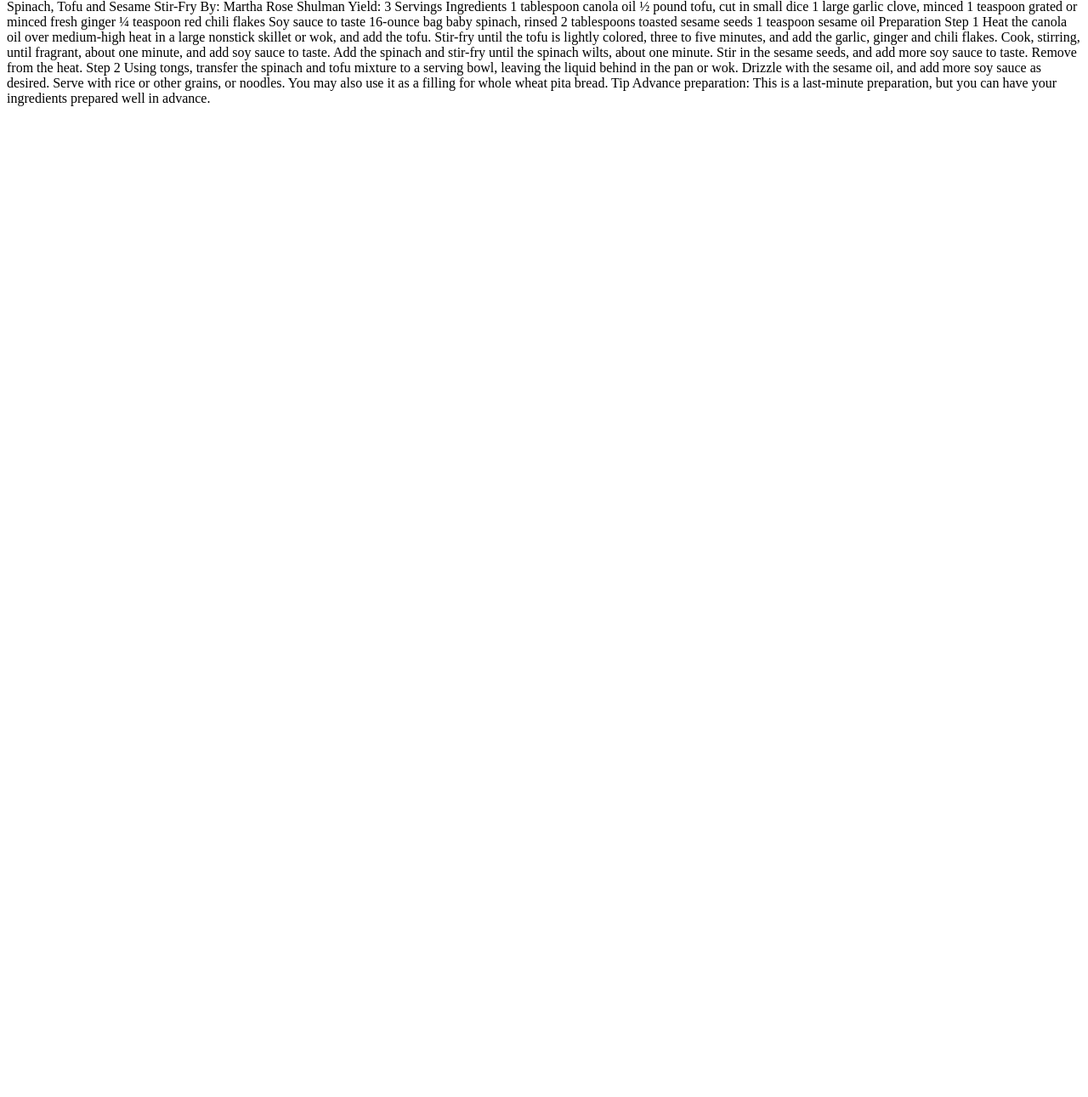
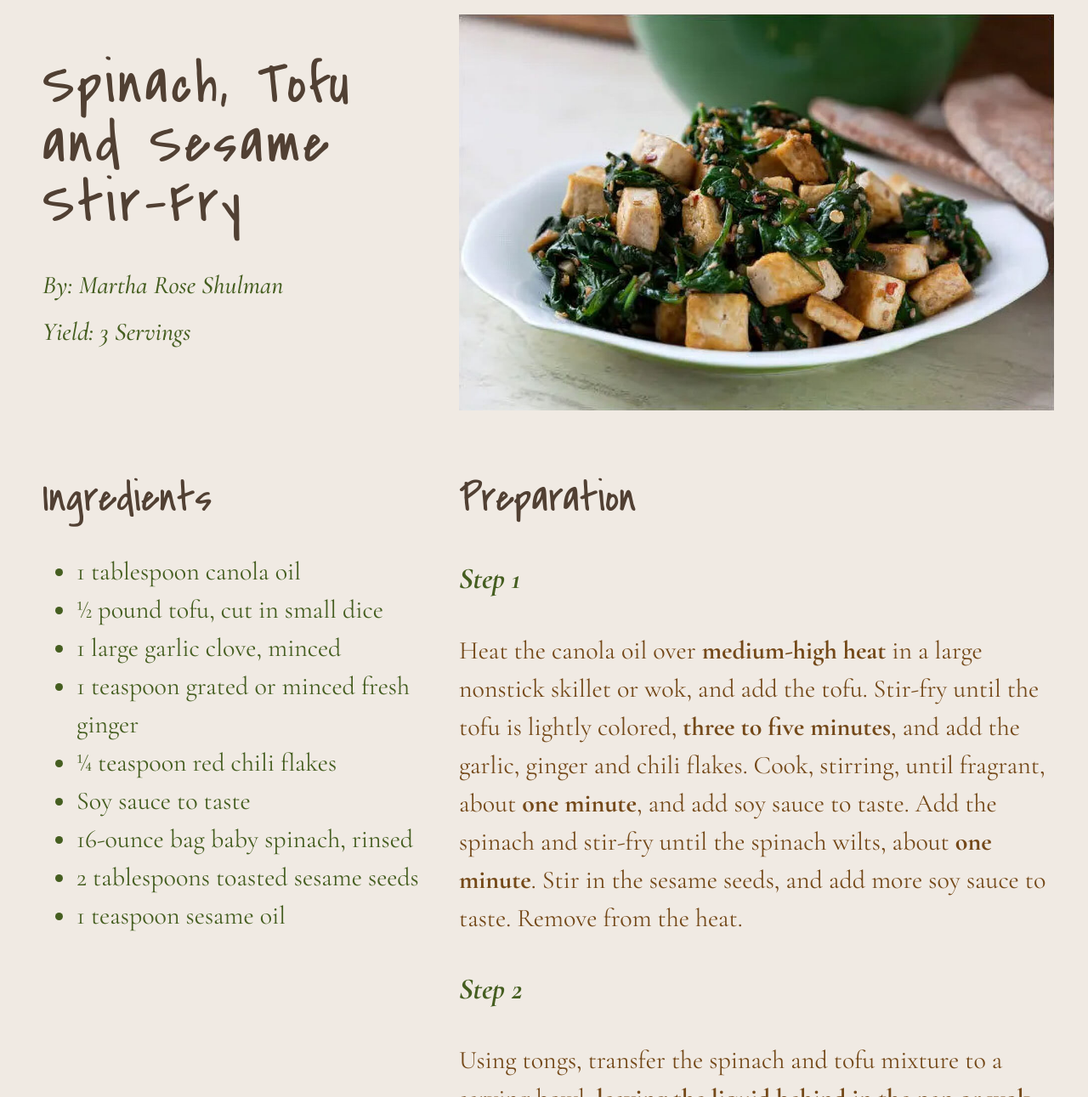
Before and after one commit to charlenellee/exercise7, a plain HTML site: page index.html in a window 1280 px wide. Shown: the part 9-1300 px from the top of the page at 85% size. Before the commit the page ends 800 px from the top, so only its background shows below. Drawn offline with nearby package versions, Linux system fonts and the light colour scheme.

Commit message:
Appearance changes

```diff
--- a/index.html
+++ b/index.html
@@ -1,30 +1,137 @@
 <!--This receipe is taken from https://cooking.nytimes.com/recipes/1012494-spinach-tofu-and-sesame-stir-fry -->
 
+<!DOCTYPE html>
+<html lang="en-ca">
+  <head>
+    <!--Made by Charlene Lee on October 29-->
+    <title>Exercise 8: Spinach Tofu Sesame Stir-Fry</title>
+    <meta charset="utf-8">
+    <!-- This is embed code for Google fonts-->
+    <link rel="preconnect" href="https://fonts.googleapis.com">
+    <link rel="preconnect" href="https://fonts.gstatic.com" crossorigin>
+    <link href="https://fonts.googleapis.com/css2?family=Cormorant+Garamond:ital,wght@0,300..700;1,300..700&family=Covered+By+Your+Grace&display=swap" rel="stylesheet">
+    <style>
+      body {
+        font-family: "Cormorant Garamond", serif;
+        font-weight: 400;
+        font-style: normal;
+        background-color: #f0eae3;
+        margin: 16px;
+        font-size: 20px;
+      }
 
+      .container {
+        width: 1200px;
+        margin: 0 auto;
+        display: grid;
+        grid-template-columns: 40% 60%;
+        gap: 10px;
+      }
 
-Spinach, Tofu and Sesame Stir-Fry
-By: Martha Rose Shulman
-Yield: 3 Servings
+      #site-title {
+        font-family: "Covered By Your Grace", cursive;
+        font-weight: 400;
+        font-style: normal;
+        font-size: 3.5em;
+        color: #514033;
+        line-height: 1em;
+        letter-spacing: 0.05em;
+      }
 
-Ingredients
+      .section-title {
+        font-size: 2.5em;
+        margin-bottom: 10px;
+      }
 
-1 tablespoon canola oil
-½ pound tofu, cut in small dice
-1 large garlic clove, minced
-1 teaspoon grated or minced fresh ginger
-¼ teaspoon red chili flakes
-Soy sauce to taste
-16-ounce bag baby spinach, rinsed
-2 tablespoons toasted sesame seeds
-1 teaspoon sesame oil
+      h1 {
+        font-family: "Covered By Your Grace", cursive;
+        font-weight: 400;
+        font-style: normal;
+        font-size: 2.5em;
+        color: #514033;
+      }
 
-Preparation
+      h2 {
+        color: #455e20;
+        font-size: 1.5em;
+        font-weight: 500;
+        font-style: italic;
+        line-height: 1em;
+      }
 
-Step 1
-Heat the canola oil over medium-high heat in a large nonstick skillet or wok, and add the tofu. Stir-fry until the tofu is lightly colored, three to five minutes, and add the garlic, ginger and chili flakes. Cook, stirring, until fragrant, about one minute, and add soy sauce to taste. Add the spinach and stir-fry until the spinach wilts, about one minute. Stir in the sesame seeds, and add more soy sauce to taste. Remove from the heat.
+      h3 {
+        color: #455e20;
+        font-weight: 700;
+        font-style: italic;
+        font-size: 1.75em;
+        line-height: 1.5em;
+      }
 
-Step 2
-Using tongs, transfer the spinach and tofu mixture to a serving bowl, leaving the liquid behind in the pan or wok. Drizzle with the sesame oil, and add more soy sauce as desired. Serve with rice or other grains, or noodles. You may also use it as a filling for whole wheat pita bread.
+      p {
+        color: #744919;
+        font-weight: 400;
+        font-size: 1.5em;
+        line-height: 1.5em;
+      }
 
-Tip
-Advance preparation: This is a last-minute preparation, but you can have your ingredients prepared well in advance.
+      ul {
+        color: #455e20;
+        font-weight: 400;
+        font-size: 1.5em;
+        line-height: 1.5em;
+      }
+
+      .grid-column-left-top,
+      .grid-column-right-top,
+      .grid-column-left-bottom,
+      .grid-column-right-bottom {
+        padding: 10px;
+      }
+
+      .grid-column-right-top img {
+        width: 100%;
+      }
+    </style>
+  </head>
+  <body>
+    <div class="container">
+      <div class="grid-column-left-top">
+        <h1 id="site-title">Spinach, Tofu and Sesame Stir-Fry</h1>
+        <h2>By: Martha Rose Shulman</h2>
+        <h2>Yield: 3 Servings</h2>
+      </div>
+
+      <div class="grid-column-right-top">
+        <img src="recipe-photo-Enhanced-SR.jpg" alt="spinach tofu sesame stir-fry">
+      </div>
+
+      <div class="grid-column-left-bottom">
+        <h1 class="section-title">Ingredients</h1>
+        <ul>
+          <li>1 tablespoon canola oil</li>
+          <li>½ pound tofu, cut in small dice</li>
+          <li>1 large garlic clove, minced</li>
+          <li>1 teaspoon grated or minced fresh ginger</li>
+          <li>¼ teaspoon red chili flakes</li>
+          <li>Soy sauce to taste</li>
+          <li>16-ounce bag baby spinach, rinsed</li>
+          <li>2 tablespoons toasted sesame seeds</li>
+          <li>1 teaspoon sesame oil</li>
+        </ul>
+      </div>
+
+      <div class="grid-column-right-bottom">
+        <h1 class="section-title">Preparation</h1>
+        <h3>Step 1</h3>
+        <p>Heat the canola oil over <b>medium-high heat</b> in a large nonstick skillet or wok, and add the tofu. Stir-fry until the tofu is lightly colored, <b>three to five minutes</b>, and add the garlic, ginger and chili flakes. Cook, stirring, until fragrant, about <b>one minute</b>, and add soy sauce to taste. Add the spinach and stir-fry until the spinach wilts, about <b>one minute</b>. Stir in the sesame seeds, and add more soy sauce to taste. Remove from the heat.</p>
+
+        <h3>Step 2</h3>
+        <p>Using tongs, transfer the spinach and tofu mixture to a serving bowl, <b>leaving the liquid behind in the pan or wok</b>. Drizzle with the sesame oil, and add more soy sauce as desired. Serve with rice or other grains, or noodles. You may also use it as a filling for whole wheat pita bread.</p>
+
+        <h3>Tip</h3>
+        <p><b>Advance preparation:</b> This is a last-minute preparation, but you can have your ingredients prepared well in advance.</p>
+
+      </div>
+    </div>
+  </body>
+</html>
```
